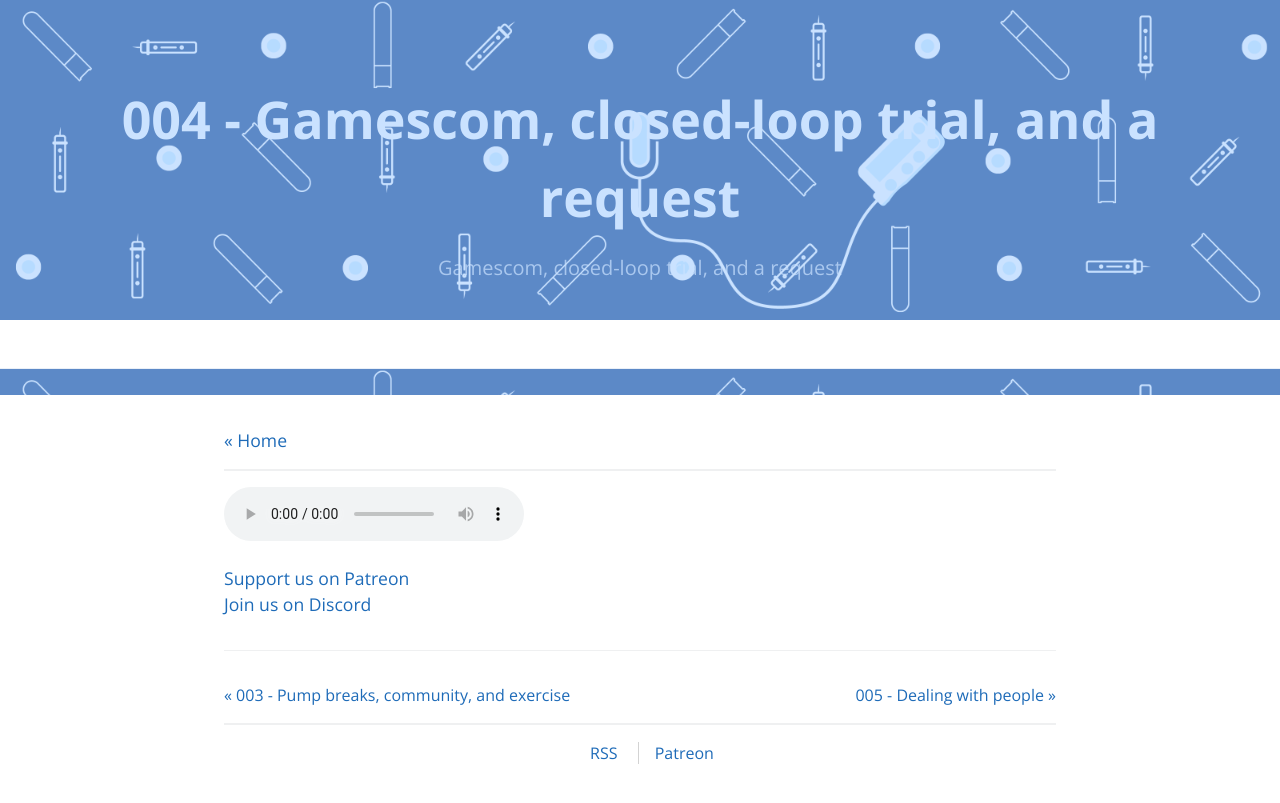
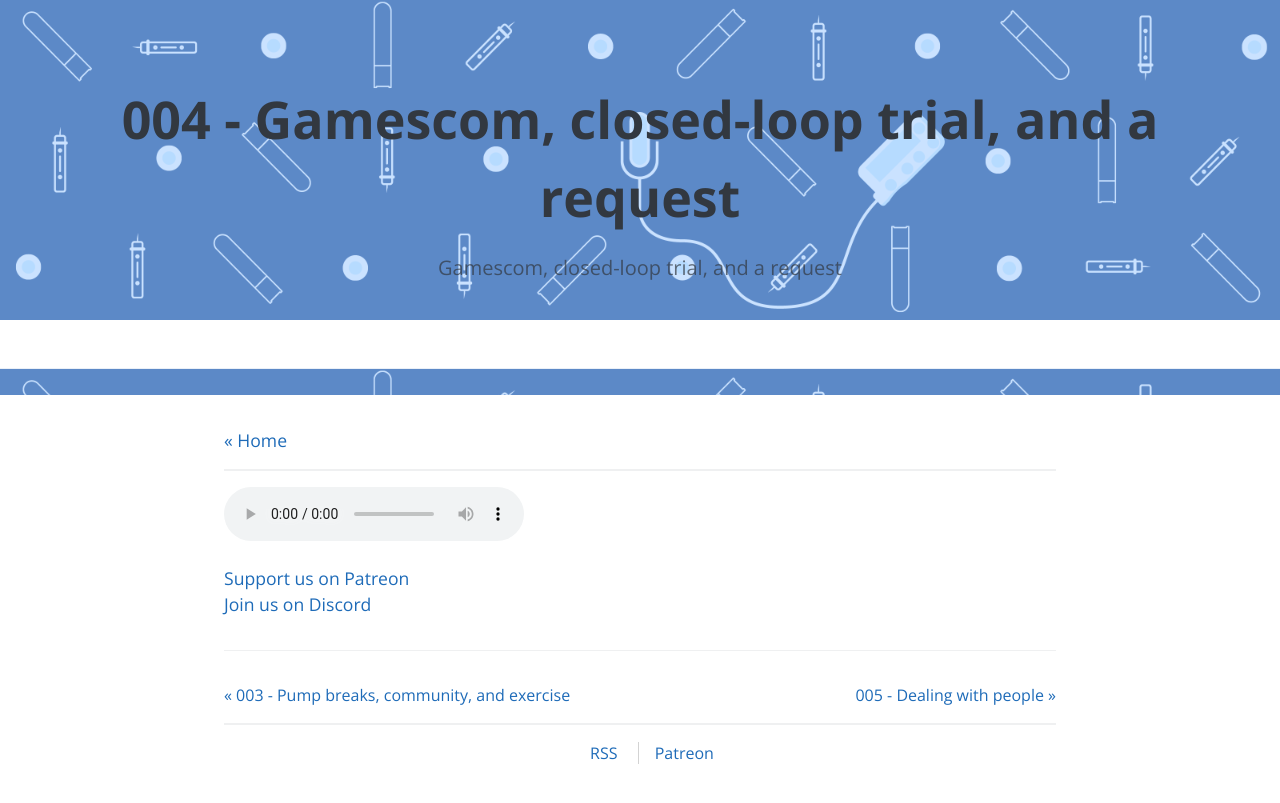
Before and after one commit to cascer1/diacast, a Jekyll site: the page built from _posts/2017-09-24-004.md, in a window 1280 px wide. Shown: the top 803 px of the page. Built offline with Jekyll 4.4.1, drawn with Linux system fonts in a browser that asks for light colours; our own code applies the rules of GitHub Pages for plain Markdown files.

Commit message:
update site

```diff
--- a/assets/css/style_post.scss
+++ b/assets/css/style_post.scss
@@ -3,7 +3,7 @@
 ---
 
 .post-header {
-  color: #CAE2FF;
+  color: #323840;
   text-align: center;
   background-image: url('/images/header_post.png');
   background-size: 100%;
```
